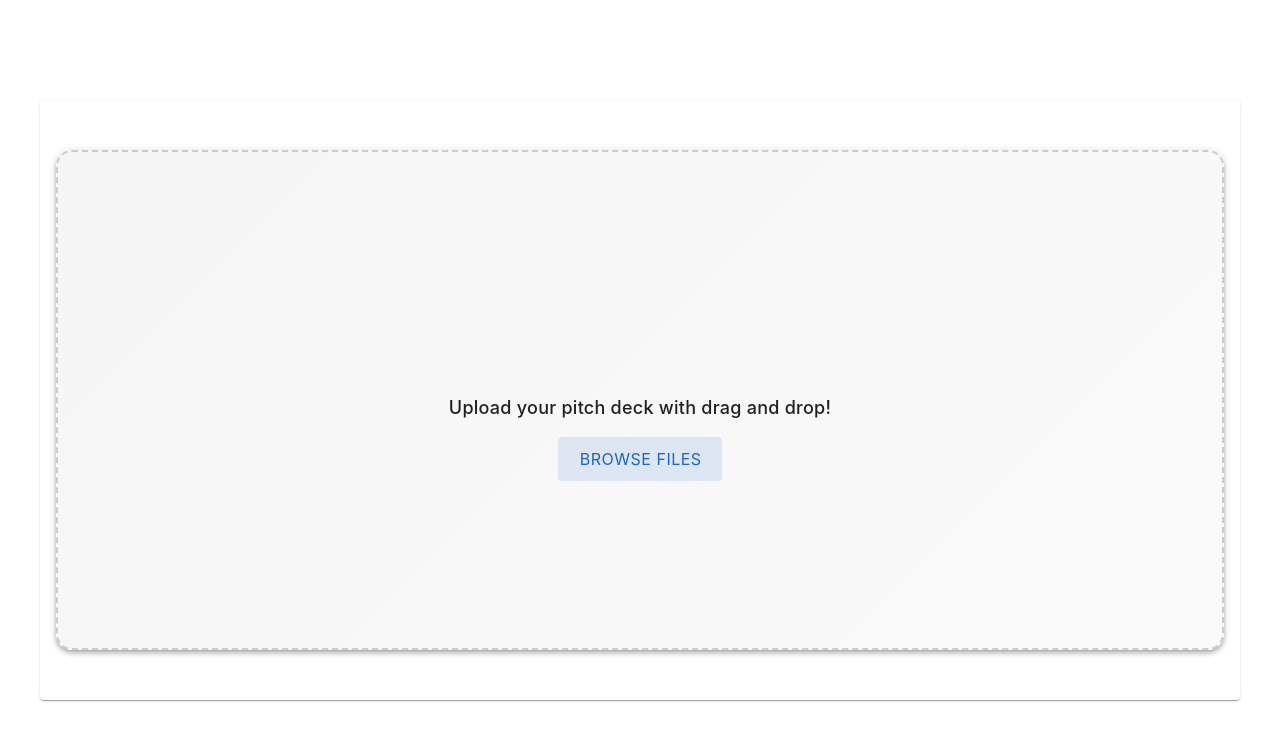
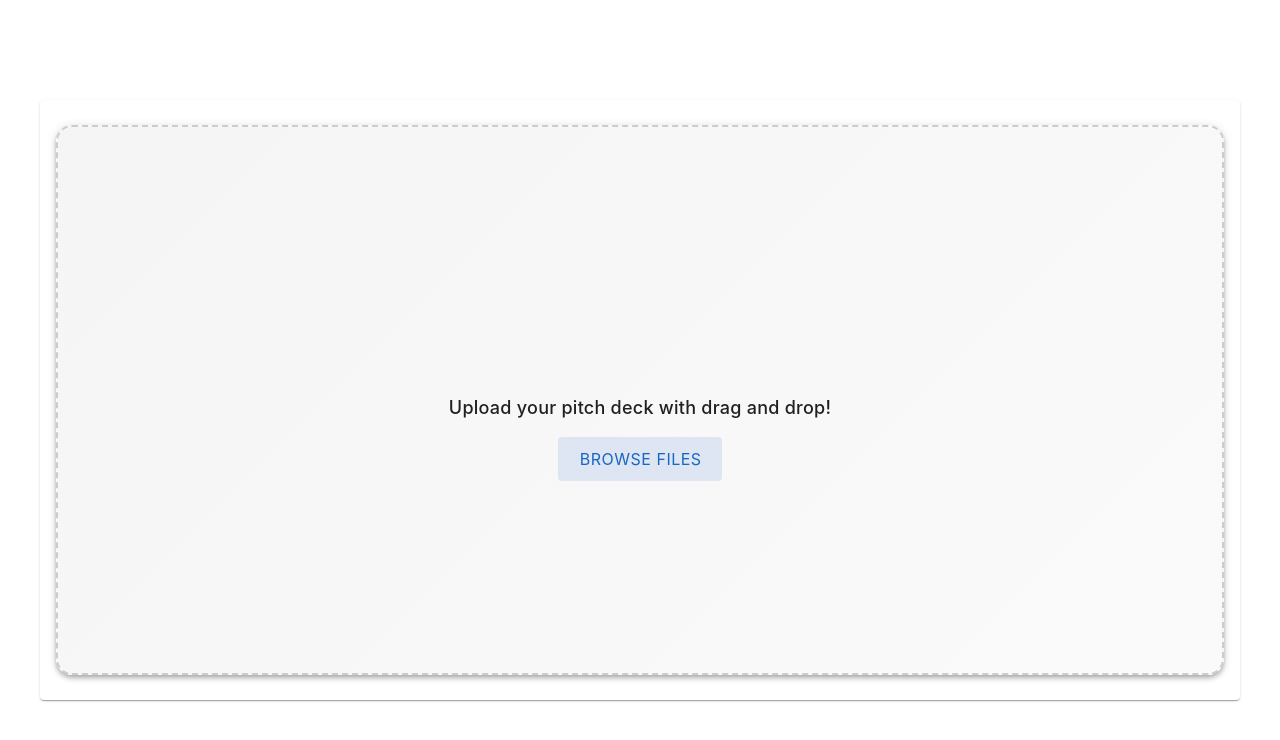
Before and after one commit to alex1431999/QHack-Frontend, a Vue app: page / in a window 1280 px wide. Shown: the top 740 px of the page. Built offline with nearby package versions, Linux system fonts and the light colour scheme; the HTML template or start-up script is replaced by a standard one.

Commit message:
feat: make upload area a bit bigger

```diff
--- a/src/components/UploadPitchDeck.vue
+++ b/src/components/UploadPitchDeck.vue
@@ -80,7 +80,7 @@ function handleFileChange(event: Event) {
 
 <style scoped>
 .dropzone {
-  height: 500px;
+  height: 550px;
   width: 100%;
   border: 2px dashed #ccc;
   border-radius: 16px;
```
